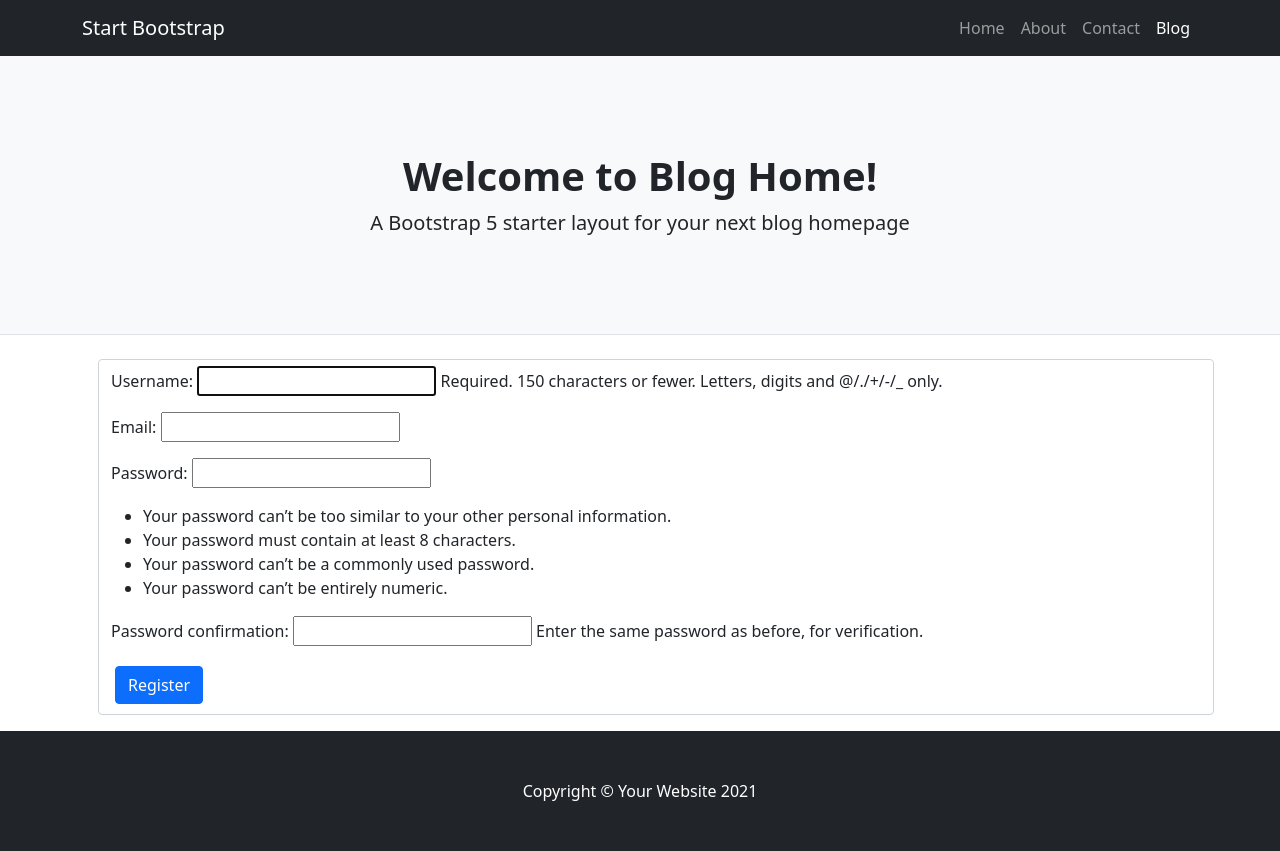
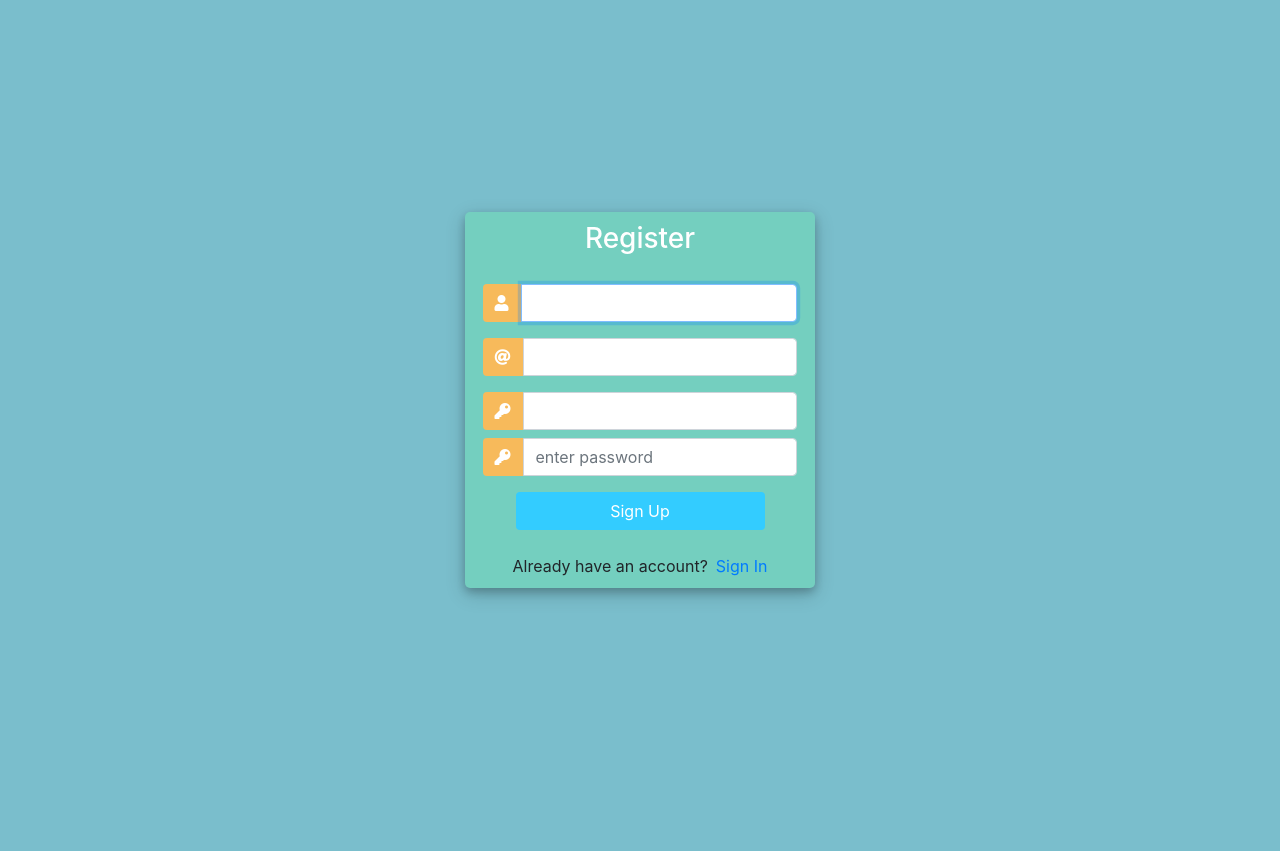
Before and after one commit to WazedKhan/Blog-App, a Django app: page /register/ in a window 1280 px wide. After the commit the page ends 600 px from the top, so only its background shows below. Run offline with Django 3.2, Linux system fonts and the light colour scheme; some libraries are stand-ins or nearby versions.

Commit message:
custome register template

```diff
--- a/blog/urls.py
+++ b/blog/urls.py
@@ -9,6 +9,6 @@ urlpatterns = [
     path('blog/', include('core.urls')),
     path('register/', user_views.register, name='register' ),
     path('login/', auth_view.LoginView.as_view(template_name = 'login.html'), name='login' ),
-    path('logout/', auth_view.LogoutView.as_view(), name='logout'),
+    path('logout/', auth_view.LogoutView.as_view(template_name = 'logout.html'), name='logout'),
 
 ]
--- a/core/templates/base.html
+++ b/core/templates/base.html
@@ -1,6 +1,7 @@
 {% load static %}
 <!DOCTYPE html>
 <html lang="en">
+<div class="min-vh-100 d-flex flex-column justify-content-between">
     <head>
         <meta charset="utf-8" />
         <meta name="viewport" content="width=device-width, initial-scale=1, shrink-to-fit=no" />
@@ -15,10 +16,12 @@
         <link rel="icon" type="image/x-icon" href="assets/favicon.ico" />
         <!-- Core theme CSS (includes Bootstrap)-->
         <link href="{% static '/main.css' %}" rel="stylesheet" />
+        <link rel="stylesheet" href="https://stackpath.bootstrapcdn.com/bootstrap/4.1.3/css/bootstrap.min.css" integrity="sha384-MCw98/SFnGE8fJT3GXwEOngsV7Zt27NXFoaoApmYm81iuXoPkFOJwJ8ERdknLPMO" crossorigin="anonymous">
+<script src="https://stackpath.bootstrapcdn.com/bootstrap/4.1.3/js/bootstrap.min.js" integrity="sha384-ChfqqxuZUCnJSK3+MXmPNIyE6ZbWh2IMqE241rYiqJxyMiZ6OW/JmZQ5stwEULTy" crossorigin="anonymous"></script>
     </head>
     <body>
         <!-- Responsive navbar-->
-        <nav class="navbar navbar-expand-lg navbar-dark bg-dark">
+        <nav class="navbar navbar-expand-lg navbar-dark bg-dark ">
             <div class="container">
                 <a class="navbar-brand" href="#!">Start Bootstrap</a>
                 <button class="navbar-toggler" type="button" data-bs-toggle="collapse" data-bs-target="#navbarSupportedContent" aria-controls="navbarSupportedContent" aria-expanded="false" aria-label="Toggle navigation"><span class="navbar-toggler-icon"></span></button>
@@ -27,7 +30,15 @@
                         <li class="nav-item"><a class="nav-link" href="#">Home</a></li>
                         <li class="nav-item"><a class="nav-link" href="#!">About</a></li>
                         <li class="nav-item"><a class="nav-link" href="#!">Contact</a></li>
+                        {% if user.is_authenticated %}
+                        <li class="nav-item"><a class="nav-link" href=" {% url 'logout' %} ">Logout</a></li>
+                        {% endif %}
                         <li class="nav-item"><a class="nav-link active" aria-current="page" href="#">Blog</a></li>
+                        {% if not user.is_authenticated %}
+                        <li class="nav-item"><a class="nav-link active" aria-current="page" href=" {% url 'login' %} ">Login</a></li>
+                        <li class="nav-item"><a class="nav-link active" aria-current="page" href=" {% url 'register' %} ">Register</a></li>
+                        {% endif %}
+
                     </ul>
                 </div>
             </div>
@@ -64,4 +75,5 @@
         <!-- Core theme JS-->
         <script src="js/scripts.js"></script>
     </body>
+</div>
 </html>
--- a/users/forms.py
+++ b/users/forms.py
@@ -9,3 +9,10 @@ class UserRegisterForm(UserCreationForm):
     class Meta:
         model = User
         fields = ['username', 'email', 'password1', 'password2']
+
+    def __init__(self, *args, **kwargs):
+        super().__init__(*args, **kwargs)
+        self.fields['username'].widget.attrs.update({'class': 'form-control'})
+        self.fields['email'].widget.attrs.update({'class': 'form-control'})
+        self.fields['password1'].widget.attrs.update({'class': 'form-control'})
+        self.fields['password2'].widget.attrs.update({'class': 'form-control','placeholder':'enter password'})
--- a/users/templates/register.html
+++ b/users/templates/register.html
@@ -1,13 +1,133 @@
-{% extends "base.html" %}
-{% load tailwind_filters %}
-{% block content %}
-  <div class="container">
-    <form class="form-control m-3" method="post">
-        {% csrf_token %}
-        <div class="form-group">
-          {{ form|crispy  }}
-        </div>
-        <button type="submit" class="btn btn-primary m-1">Register</button>
-      </form>
-  </div>
-{% endblock content %}
+<!DOCTYPE html>
+<html>
+
+<head>
+	<title>Login</title>
+	<link rel="stylesheet" href="https://stackpath.bootstrapcdn.com/bootstrap/4.1.3/css/bootstrap.min.css" integrity="sha384-MCw98/SFnGE8fJT3GXwEOngsV7Zt27NXFoaoApmYm81iuXoPkFOJwJ8ERdknLPMO" crossorigin="anonymous">
+	<script src="https://ajax.googleapis.com/ajax/libs/jquery/3.3.1/jquery.min.js"></script>
+	<link rel="stylesheet" href="https://use.fontawesome.com/releases/v5.6.1/css/all.css" integrity="sha384-gfdkjb5BdAXd+lj+gudLWI+BXq4IuLW5IT+brZEZsLFm++aCMlF1V92rMkPaX4PP" crossorigin="anonymous">
+
+
+	<style>
+		body,
+		html {
+			margin: 0;
+			padding: 0;
+			height: 100%;
+			background: #7abecc !important;
+		}
+		.user_card {
+			width: 350px;
+			margin-top: auto;
+			margin-bottom: auto;
+			background: #74cfbf;
+			position: relative;
+			display: flex;
+			justify-content: center;
+			flex-direction: column;
+			padding: 10px;
+			box-shadow: 0 4px 8px 0 rgba(0, 0, 0, 0.2), 0 6px 20px 0 rgba(0, 0, 0, 0.19);
+			-webkit-box-shadow: 0 4px 8px 0 rgba(0, 0, 0, 0.2), 0 6px 20px 0 rgba(0, 0, 0, 0.19);
+			-moz-box-shadow: 0 4px 8px 0 rgba(0, 0, 0, 0.2), 0 6px 20px 0 rgba(0, 0, 0, 0.19);
+			border-radius: 5px;
+
+		}
+
+		.form_container {
+			margin-top: 20px;
+		}
+
+		#form-title{
+			color: #fff;
+
+		}
+
+		.login_btn {
+			width: 100%;
+			background: #33ccff !important;
+			color: white !important;
+		}
+		.login_btn:focus {
+			box-shadow: none !important;
+			outline: 0px !important;
+		}
+		.login_container {
+			padding: 0 2rem;
+		}
+		.input-group-text {
+			background: #f7ba5b !important;
+			color: white !important;
+			border: 0 !important;
+			border-radius: 0.25rem 0 0 0.25rem !important;
+		}
+		.input_user,
+		.input_pass:focus {
+			box-shadow: none !important;
+			outline: 0px !important;
+		}
+
+		#messages{
+			background-color: grey;
+			color: #fff;
+			padding: 10px;
+			margin-top: 10px;
+		}
+	</style>
+
+</head>
+<body>
+	<div class="container h-100">
+		<div class="d-flex justify-content-center h-100">
+			<div class="user_card">
+				<div class="d-flex justify-content-center">
+
+
+					<h3 id="form-title">Register</h3>
+				</div>
+				<div class="d-flex justify-content-center form_container">
+					<form method="POST" action="">
+            {% csrf_token %}
+						<div class="input-group mb-3">
+							<div class="input-group-append">
+								<span class="input-group-text"><i class="fas fa-user"></i></span>
+							</div>
+							{{ form.username }}
+						</div>
+						<div class="input-group mb-3">
+							<div class="input-group-append">
+								<span class="input-group-text"><i class="fas fa-at"></i></span>
+							</div>
+							{{ form.email }}
+						</div>
+						<div class="input-group mb-2">
+							<div class="input-group-append">
+								<span class="input-group-text"><i class="fas fa-key"></i></span>
+							</div>
+								{{ form.password1 }}
+						</div>
+						<div class="input-group mb-2">
+							<div class="input-group-append">
+								<span class="input-group-text"><i class="fas fa-key"></i></span>
+							</div>
+								{{ form.password2 }}
+						</div>
+
+							<div class="d-flex justify-content-center mt-3 login_container">
+				 				<input class="btn login_btn" type="submit" value="Sign Up">
+				   			</div>
+					</form>
+
+				</div>
+
+				<div class="mt-4">
+					<div class="d-flex justify-content-center links">
+						Already have an account? <a href="{% url 'login' %}" class="ml-2">Sign In</a>
+					</div>
+
+				</div>
+			</div>
+		</div>
+	</div>
+</body>
+
+</html>
--- a/users/views.py
+++ b/users/views.py
@@ -4,6 +4,7 @@ from django.shortcuts import render, redirect
 
 
 def register(request):
+
     if request.method == 'POST':
         form = UserRegisterForm(request.POST)
         if form.is_valid():
```
Also changed, not shown: users/templates/logout.html (added, +10 -0 lines), db.sqlite3.
